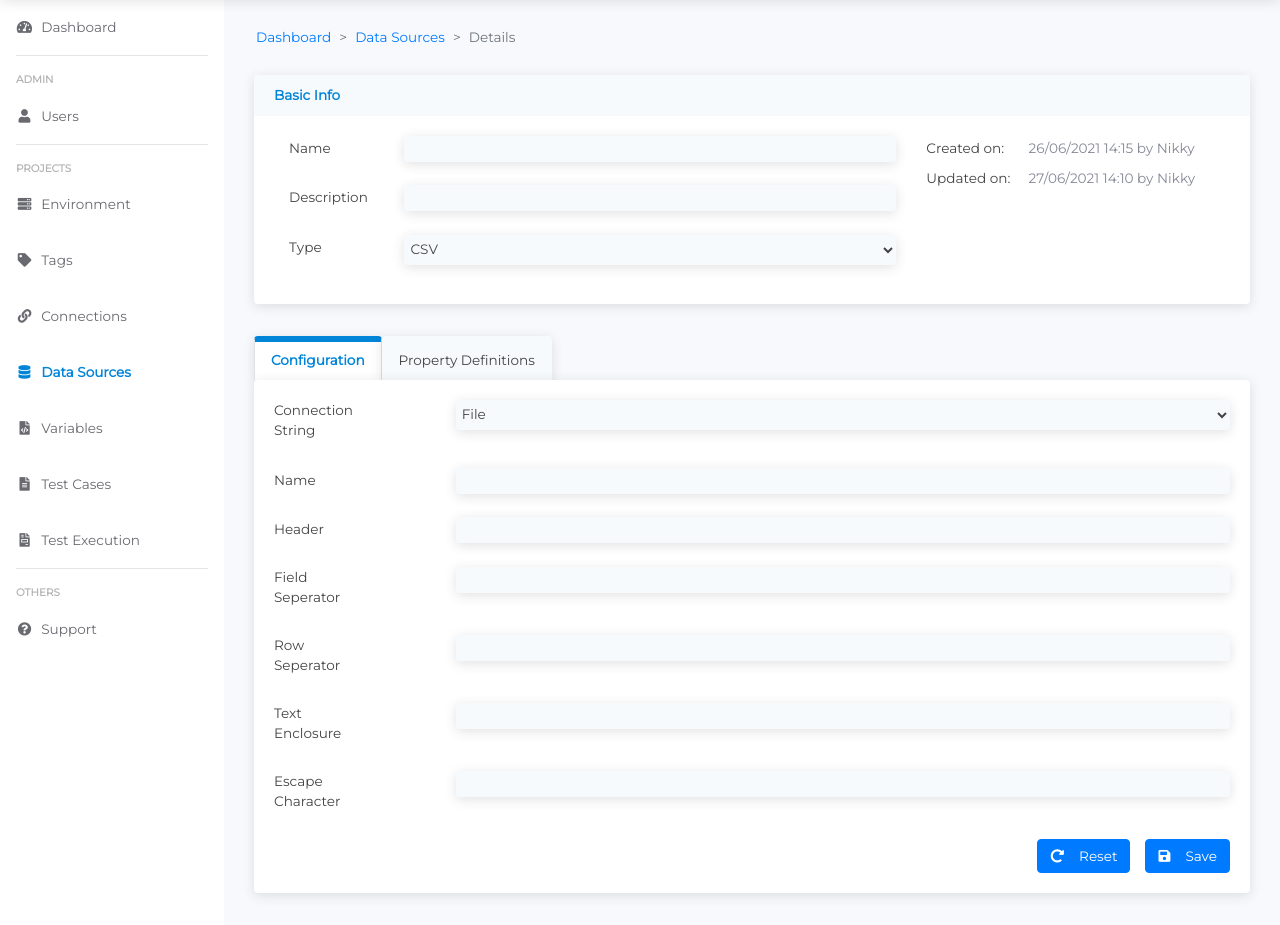
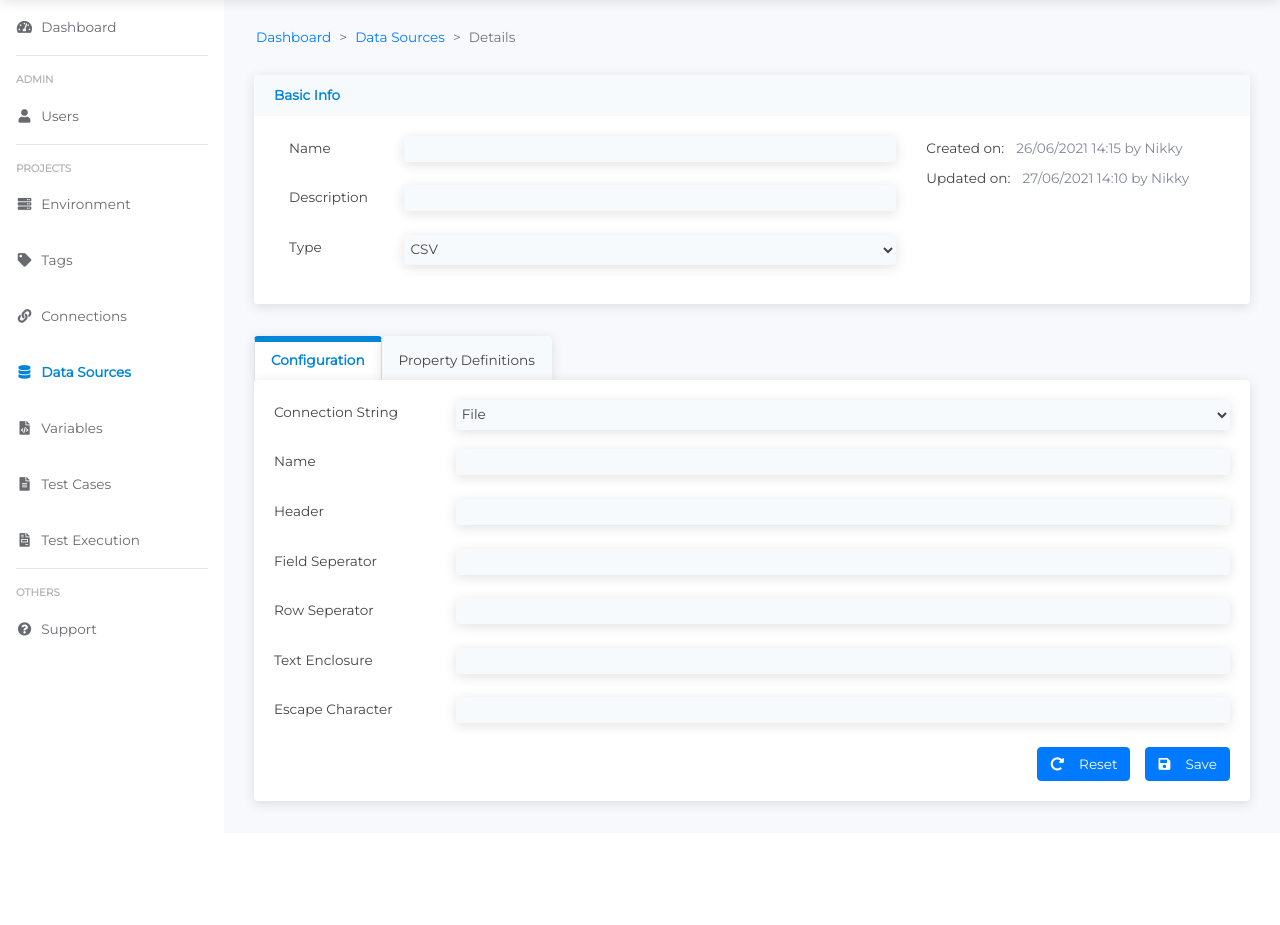
Before and after one commit to ablessy03/TestFramework, a PHP site: page /data-sources-details.html in a window 1280 px wide. Shown: the part 55-980 px from the top of the page. After the commit the page ends 864 px from the top, so only its background shows below. Run offline with PHP 8.4, Linux system fonts and the light colour scheme; some libraries are stand-ins or nearby versions.

Commit message:
Update style.css

```diff
--- a/css/style.css
+++ b/css/style.css
@@ -483,7 +483,6 @@ label {
     color: #444444;
     margin-right: .5rem;
     font-size: 0.85rem;
-    width: 90px;
 }
 
 #column-definition .card-body {
```
